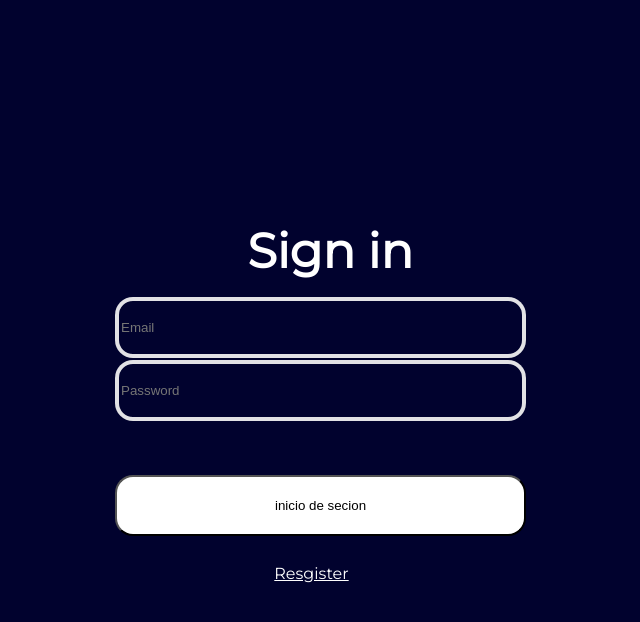
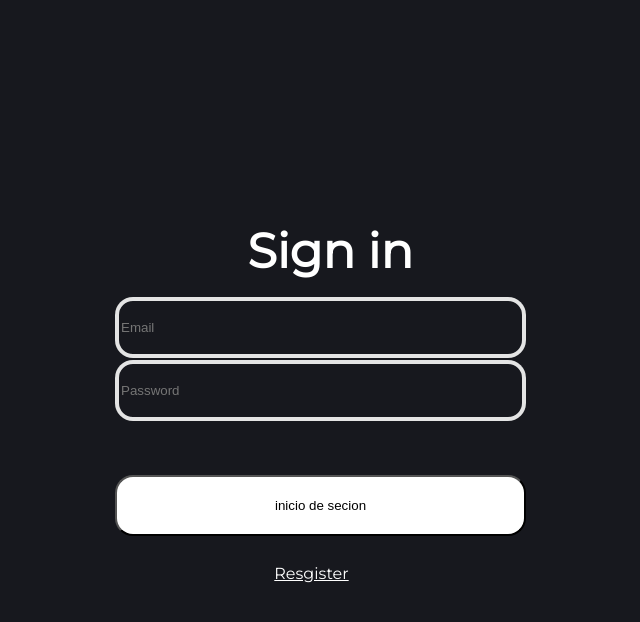
Before and after one commit to danilo1992-sys/agenda, a Flask app: template templates/login.html in a window 1280 px wide. Shown: the top 622 px of the page, without its empty margins (399-1039 px from the left). Run offline with Flask 2, Linux system fonts and the light colour scheme; the template is opened without the code that fills it, so the values that code supplies are empty; some libraries are stand-ins or nearby versions.

Commit message:
"Modificando la paleta de colores"

```diff
--- a/templates/login.html
+++ b/templates/login.html
@@ -5,8 +5,8 @@
 <link rel="preconnect" href="https://fonts.gstatic.com" crossorigin>
 <link href="https://fonts.googleapis.com/css2?family=Montserrat&display=swap" rel="stylesheet">
 <form action="">
-    <input class="email" type="text" name="Email" placeholder="Email">
-    <input class="password" type="text" name="Password" placeholder="Password">
+    <input class="email color" type="text" name="Email" placeholder="Email">
+    <input class="password color" type="text" name="Password" placeholder="Password">
     <button class="button" type="submit">
         inicio de secion
     </button>
--- a/templates/static/stylies.css
+++ b/templates/static/stylies.css
@@ -1,6 +1,6 @@
 html {
     font-family: 'Montserrat', sans-serif;
-background:rgb(1, 2, 46);
+background:#17181E;
 }
 
 /* Sign In. */
@@ -33,7 +33,7 @@ background:rgb(1, 2, 46);
     top: 297px;
     border: 4px solid rgba(245, 245, 245, 0.925);
     border-radius: 18px;
-    background-color: rgb(1, 2, 46);
+    background-color: #17181E;
 
 }
 
@@ -47,7 +47,13 @@ background:rgb(1, 2, 46);
     top: 360px;
     border: 4px solid rgba(245, 245, 245, 0.925);
     border-radius: 18px;
-    background-color: rgb(1, 2, 46);
+    background-color: #17181E;
+
+
+}
+
+.color{
+    color:white
 }
 
 /* botton the sig in */
@@ -63,7 +69,7 @@ background:rgb(1, 2, 46);
 
 }
 .button:hover{
-    background-color: rgb(1, 2, 46);
+    background-color: #17181E;
     color: whitesmoke;
 }
 
```
